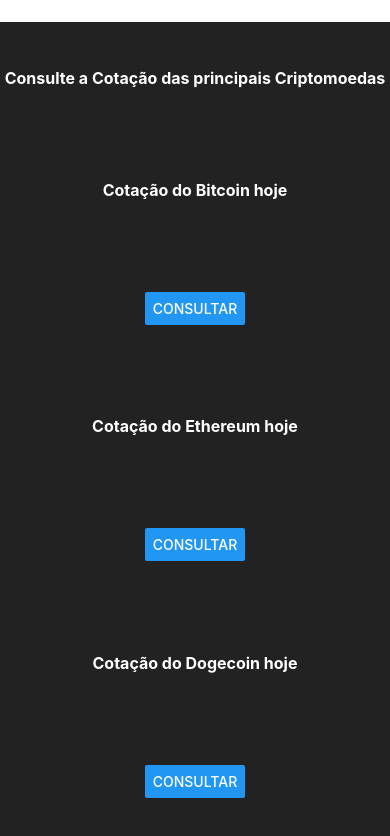
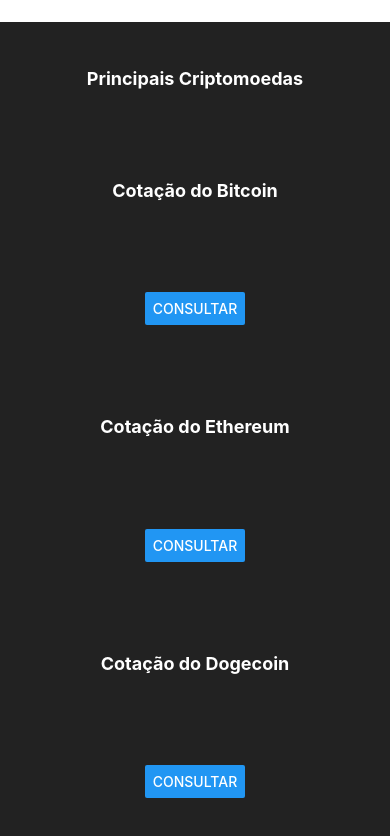
Before and after one commit to RaphaelQSmith/AwesomeProject, a React Native app: screen / in a window 390 px wide. Shown: the top 836 px of the page. Built offline with nearby package versions, Linux system fonts and the light colour scheme.

Commit message:
Button style

```diff
--- a/App.js
+++ b/App.js
@@ -6,14 +6,14 @@
 export default function App() {
   return (
     <View style={styles.container}>
-      <Text style={styles.title}>Consulte a Cotação das principais Criptomoedas</Text>
-      <Text style={styles.title}>Cotação do Bitcoin hoje</Text>
+      <Text style={styles.title}>Principais Criptomoedas</Text>
+      <Text style={styles.title}>Cotação do Bitcoin</Text>
       <Button
       title="Consultar" style={styles.title} />
-      <Text style={styles.title}>Cotação do Ethereum hoje</Text>
+      <Text style={styles.title}>Cotação do Ethereum</Text>
       <Button
       title="Consultar" style={styles.myBt} />
-      <Text style={styles.title}>Cotação do Dogecoin hoje</Text>
+      <Text style={styles.title}>Cotação do Dogecoin</Text>
       <Button
       style={styles.myBt}
       title="Consultar" />
@@ -34,10 +34,9 @@
   title: {
     color: 'white',
     fontWeight: 'bold',
-    fontSize: 16
+    fontSize: 18
   },
   myBt:{
 
   }
-
 });
```
